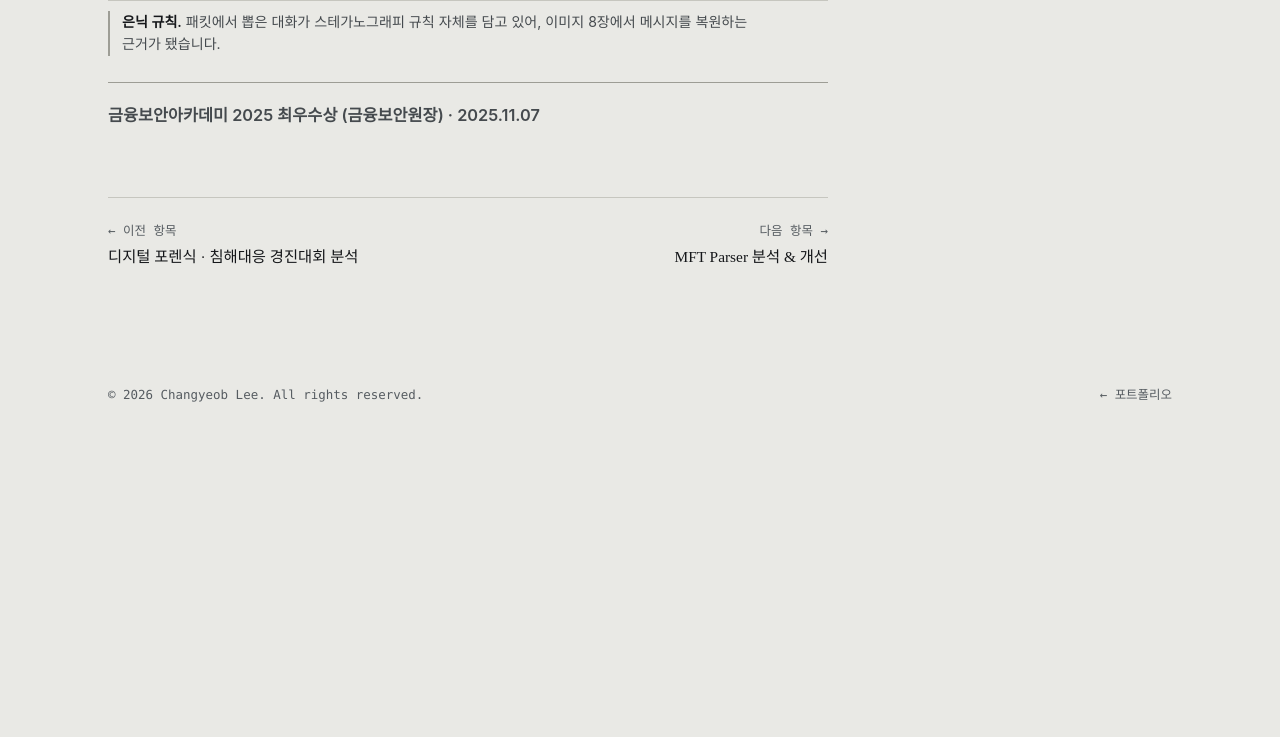
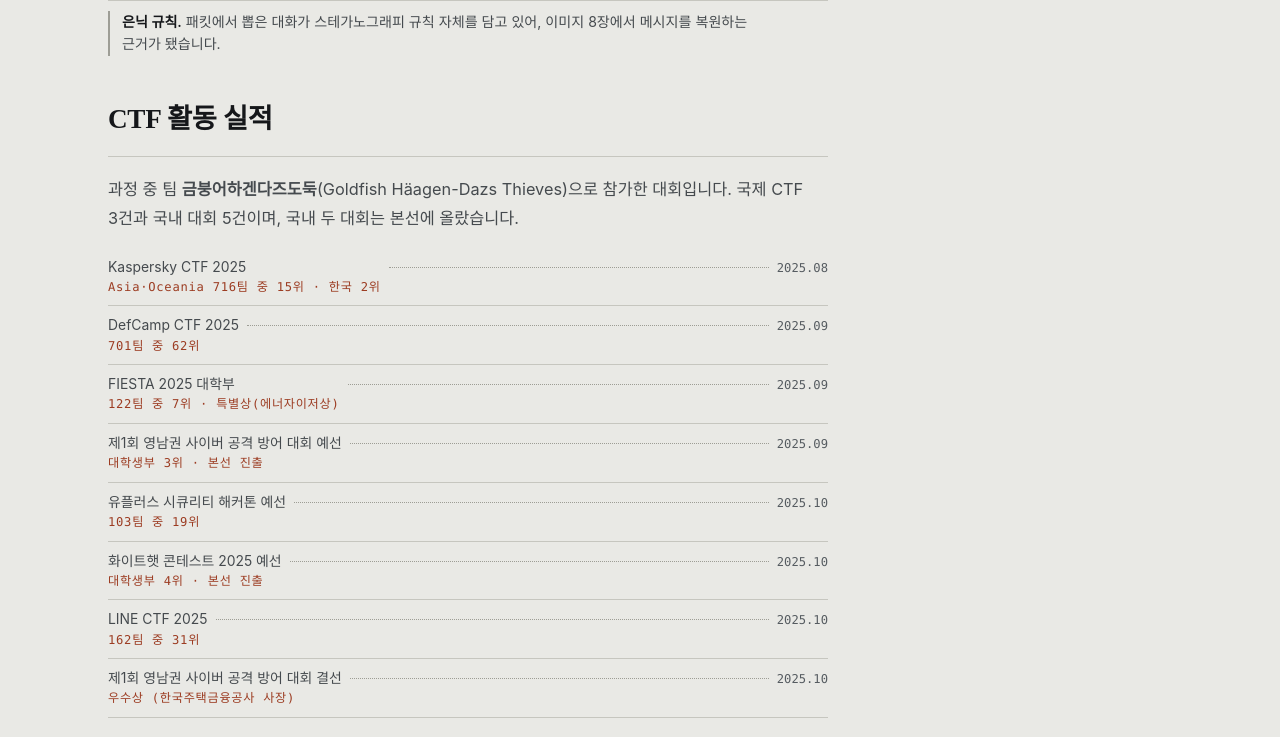
Before and after one commit to YeoPEVA/YeoPEVA-portfolio.github.io, a plain HTML site: page projects/kfsi-academy.html in a window 1280 px wide. Shown: the part 2743-3480 px from the top of the page. Before the commit the page ends 3175 px from the top, so only its background shows below. Drawn offline with Linux system fonts and the light colour scheme; a web font is replaced by a local one.

Commit message:
금융보안아카데미 CTF 활동 실적 8건 추가
과정 중 팀 금붕어하겐다즈도둑으로 참가한 대회 실적을 프로젝트 페이지에 정리.
국제 CTF 3건(Kaspersky·DefCamp·LINE), 국내 5건이며 영남권·화이트햇은 본선 진출.

- projects/kfsi-academy.html 에 'CTF 활동 실적' 절 추가 (8행)
- 기존 masthead 의 .mini-ledger 를 재사용. 연결할 상세 페이지가 없는 줄을 위해
  .mini-ledger .item 만 추가했고, 점선 리더와 날짜 정렬은 그대로 쓴다
- awards/yeongnam-cyber-defense.html 에 예선 대학생부 3위·본선 진출과
  팀명을 명시. 기존에는 결선 우수상만 있었다

검증
- axe 38쪽 × 2테마 = 0건
- HTML 구조 0오류 / 상대링크 480건 깨짐 0 / 12px 미만 글씨 없음
- 5장 통합 검사: index↔상세 정합 OK, 미참조 자산 없음, sitemap 일치
- 실적 8행 렌더 확인, 가로 넘침 없음

Co-Authored-By: Claude Opus 5 <noreply@anthropic.com>

```diff
--- a/assets/css/style.css
+++ b/assets/css/style.css
@@ -429,6 +429,17 @@ svg{ width: 1em; height: 1em; }
   font-size: .76rem;
   color: var(--text-faint);
   flex: none;
+}
+/* 연결할 상세 페이지가 없는 줄 (CTF 결과 등). a 와 같은 자리를 차지합니다. */
+.mini-ledger .item{ color: var(--text-muted); }
+.mini-ledger .item em{
+  display: block;
+  font-style: normal;
+  font-family: var(--font-mono);
+  font-size: .76rem;
+  letter-spacing: .06em;
+  color: var(--accent);
+  margin-top: 2px;
 }
 
 /* -----------------------------------------
--- a/projects/kfsi-academy.html
+++ b/projects/kfsi-academy.html
@@ -107,6 +107,21 @@
                width="1120" height="1308" loading="lazy" decoding="async">
           <figcaption><b>은닉 규칙.</b> 패킷에서 뽑은 대화가 스테가노그래피 규칙 자체를 담고 있어, 이미지 8장에서 메시지를 복원하는 근거가 됐습니다.</figcaption>
         </figure>
+
+        <h2 class="section-title" style="margin-top:40px">CTF 활동 실적</h2>
+        <span class="rule is-in"></span>
+        <p style="margin-top:18px">과정 중 팀 <b>금붕어하겐다즈도둑</b>(Goldfish Häagen-Dazs Thieves)으로 참가한 대회입니다. 국제 CTF 3건과 국내 대회 5건이며, 국내 두 대회는 본선에 올랐습니다.</p>
+        <ul class="mini-ledger" style="margin-top:6px">
+            <li><span class="item">Kaspersky CTF 2025<em>Asia·Oceania 716팀 중 15위 · 한국 2위</em></span><span class="dots" aria-hidden="true"></span><time>2025.08</time></li>
+            <li><span class="item">DefCamp CTF 2025<em>701팀 중 62위</em></span><span class="dots" aria-hidden="true"></span><time>2025.09</time></li>
+            <li><span class="item">FIESTA 2025 대학부<em>122팀 중 7위 · 특별상(에너자이저상)</em></span><span class="dots" aria-hidden="true"></span><time>2025.09</time></li>
+            <li><span class="item">제1회 영남권 사이버 공격 방어 대회 예선<em>대학생부 3위 · 본선 진출</em></span><span class="dots" aria-hidden="true"></span><time>2025.09</time></li>
+            <li><span class="item">유플러스 시큐리티 해커톤 예선<em>103팀 중 19위</em></span><span class="dots" aria-hidden="true"></span><time>2025.10</time></li>
+            <li><span class="item">화이트햇 콘테스트 2025 예선<em>대학생부 4위 · 본선 진출</em></span><span class="dots" aria-hidden="true"></span><time>2025.10</time></li>
+            <li><span class="item">LINE CTF 2025<em>162팀 중 31위</em></span><span class="dots" aria-hidden="true"></span><time>2025.10</time></li>
+            <li><span class="item">제1회 영남권 사이버 공격 방어 대회 결선<em>우수상 (한국주택금융공사 사장)</em></span><span class="dots" aria-hidden="true"></span><time>2025.10</time></li>
+        </ul>
+
         <p class="doc-note">금융보안아카데미 2025 최우수상 (금융보안원장) · 2025.11.07</p>
       </div>
 
```
Also changed, not shown: awards/yeongnam-cyber-defense.html (+1 -1 lines).
